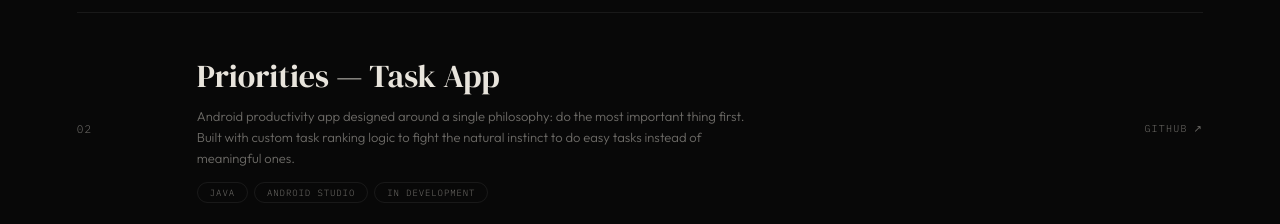
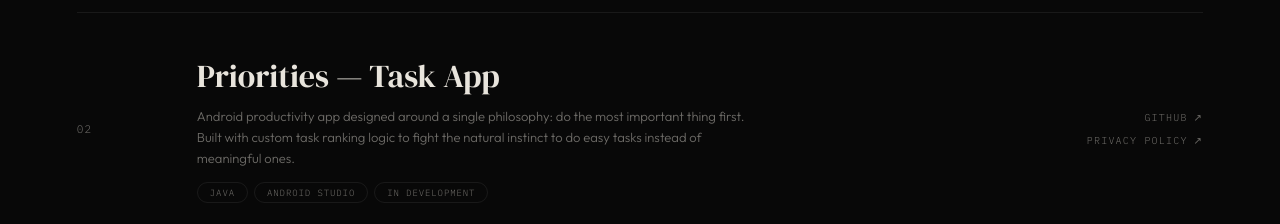
Before and after one commit to tomeggers/tomeggers.github.io, a React (Vite) app: page / in a window 1280 px wide. Shown: the part 2060-2284 px from the top of the page. Built offline with nearby package versions, Linux system fonts and the light colour scheme.

Commit message:
Legal page added to project page

```diff
--- a/src/data/projects.js
+++ b/src/data/projects.js
@@ -17,7 +17,10 @@ export const PROJECTS = [
     description:
       'Android productivity app designed around a single philosophy: do the most important thing first. Built with custom task ranking logic to fight the natural instinct to do easy tasks instead of meaningful ones.',
     pills: ['Java', 'Android Studio', 'In Development'],
-    links: [{ label: 'GitHub', href: 'https://github.com/tomeggers' }],
+    links: [
+      { label: 'GitHub', href: 'https://github.com/tomeggers' },
+      { label: 'Privacy Policy', href: 'https://tomeggers.github.io/priorities-privacy.html' },
+    ],
   },
   {
     num: '03',
```
